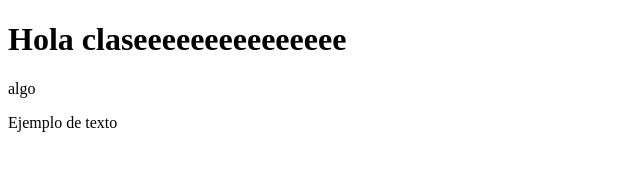
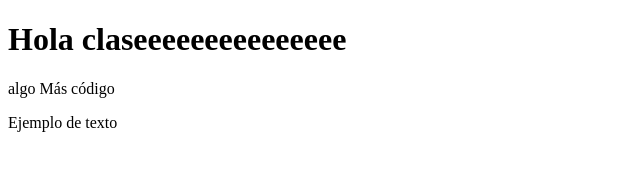
Before and after one commit to RafaeldelRio/clase-daw, a plain HTML site: page index.html in a window 1280 px wide. Shown: the full height of the page, 0-640 px from the left. Drawn offline with Linux system fonts and the light colour scheme.

Commit message:
Más código

```diff
--- a/index.html
+++ b/index.html
@@ -8,6 +8,8 @@
   <body>
     <h1>Hola claseeeeeeeeeeeeeee</h1>
 	algo
+	Más código
+
     <p class="continer">Ejemplo de texto</p>
   </body>
 </html>
```
